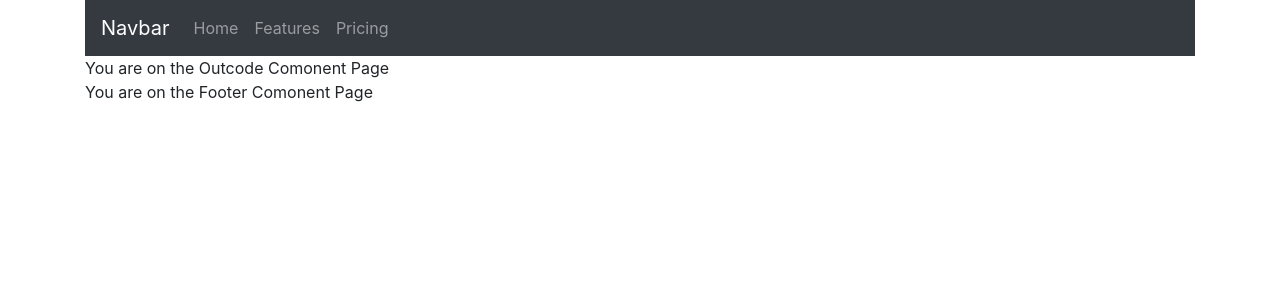
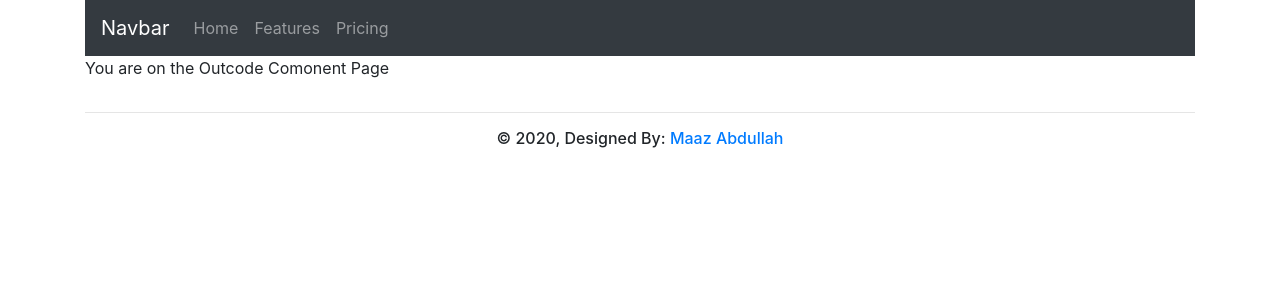
Before and after one commit to maaz1996/FullStack, a React (Create React App) app in the folder frontend/: page / in a window 1280 px wide. Shown: the top 300 px of the page. Built offline with nearby package versions, Linux system fonts and the light colour scheme.

Commit message:
footer added

```diff
--- a/frontend/src/components/footer.component.jsx
+++ b/frontend/src/components/footer.component.jsx
@@ -4,7 +4,12 @@ class Footer extends Component{
     render(){
         return(
         <div className="container">
-            You are on the Footer Comonent Page
+
+            <h6 className="footer-copyright text-center py-3">
+            <hr />
+            &copy; {new Date().getFullYear()}, Designed By: <a href="https://maazabdullah.netlify.app/"> Maaz Abdullah </a>
+            </h6>
+
             </div>
 
         );
--- a/frontend/src/components/navbar.component.jsx
+++ b/frontend/src/components/navbar.component.jsx
@@ -6,7 +6,7 @@ class Navbarclass extends Component{
         return(
             <div className="container">
             <Navbar bg="dark" variant="dark">
-            <Navbar.Brand href="#home">Navbar</Navbar.Brand>
+            <Navbar.Brand href="/ ">Navbar</Navbar.Brand>
             <Nav className="mr-auto">
               <Nav.Link href="#home">Home</Nav.Link>
               <Nav.Link href="#features">Features</Nav.Link>
--- a/frontend/src/components/outcode.component.jsx
+++ b/frontend/src/components/outcode.component.jsx
@@ -5,6 +5,7 @@ class Outcode extends Component{
         return(
             <div className="container">
             You are on the Outcode Comonent Page
+
             </div>
 
         );
```
